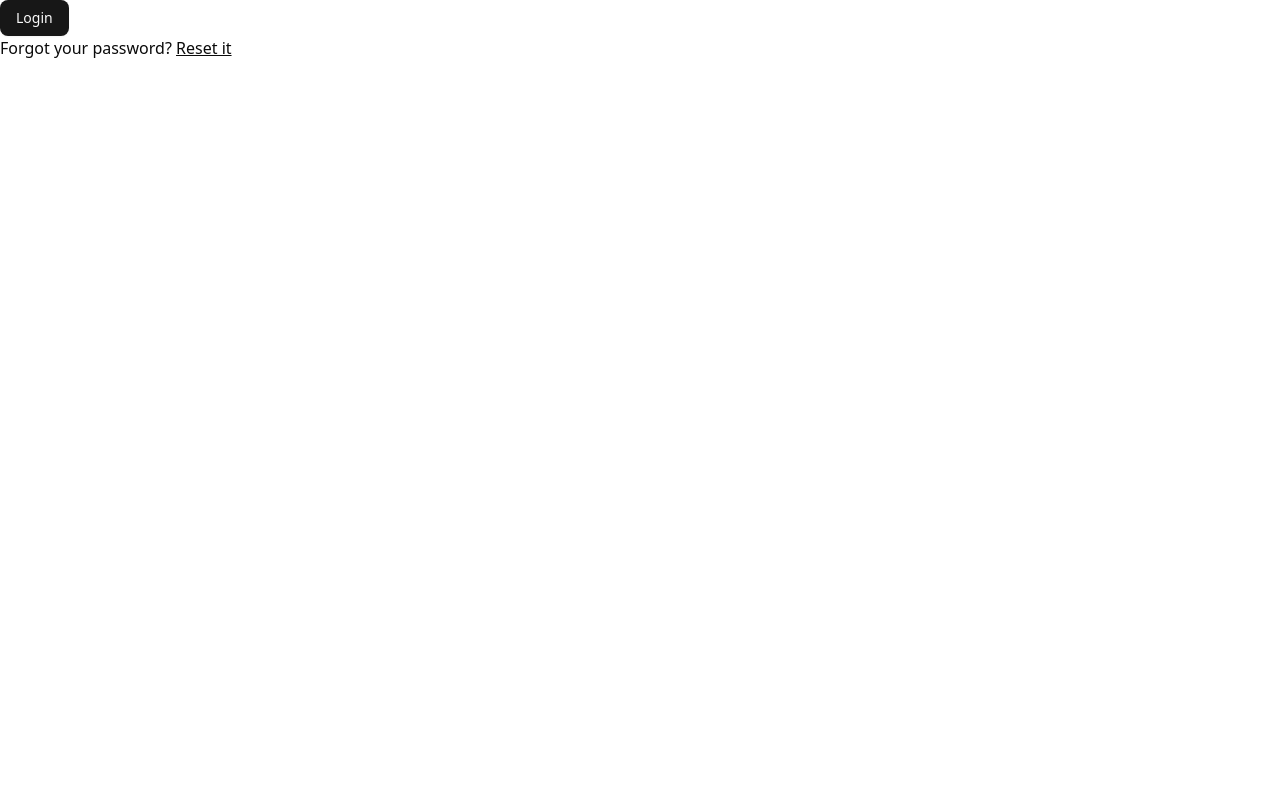
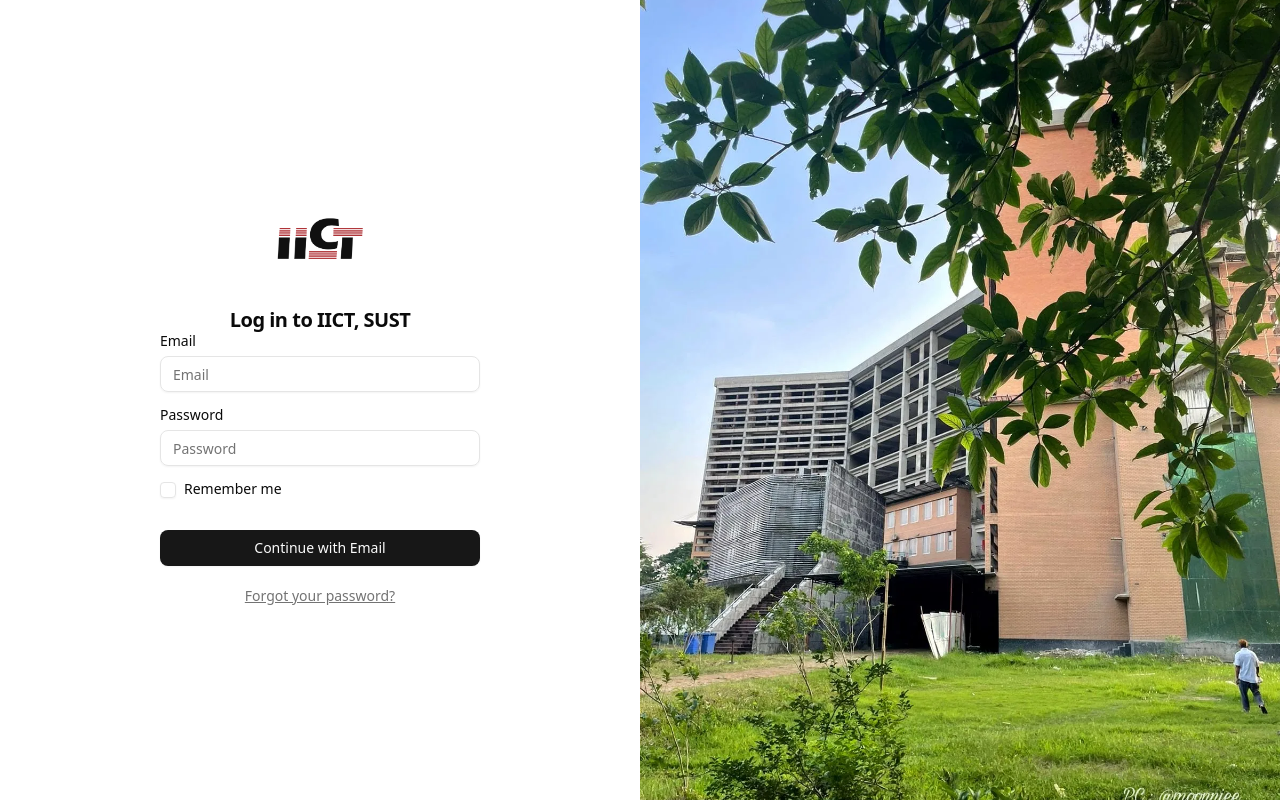
Before and after one commit to nixondebantu/IICT-SUST, a React (Vite) app in the folder client/: page /login in a window 1280 px wide. Built offline with nearby package versions, Linux system fonts and the light colour scheme.

Commit message:
feat: implement login form with validation and JWT handling

```diff
--- a/client/package.json
+++ b/client/package.json
@@ -11,6 +11,7 @@
   },
   "dependencies": {
     "@hookform/resolvers": "^4.1.3",
+    "@radix-ui/react-checkbox": "^1.1.4",
     "@radix-ui/react-label": "^2.1.2",
     "@radix-ui/react-slot": "^1.1.2",
     "@tailwindcss/vite": "^4.0.14",
--- a/client/src/app/(auth)/login/page.tsx
+++ b/client/src/app/(auth)/login/page.tsx
@@ -1,21 +1,137 @@
 import { Button } from "@/components/ui/button";
+import {
+  Form,
+  FormControl,
+  FormField,
+  FormItem,
+  FormLabel,
+  FormMessage,
+} from "@/components/ui/form";
+import { Input } from "@/components/ui/input";
+import { LoginReq } from "@/lib/dtos/auth.dto";
+import { useForm } from "react-hook-form";
+import { zodResolver } from "@hookform/resolvers/zod";
+import { loginValidator } from "@/lib/validators/auth.validator";
+import { Checkbox } from "@/components/ui/checkbox";
+import { useNavigate } from "react-router-dom";
+import { useEffect } from "react";
+import JWTService from "@/lib/services/cookies.service";
 import { toast } from "sonner";
 
-function Login() {
-  const onClick = () => {
-    toast("Login clicked");
+const Login = () => {
+  const form = useForm<LoginReq>({ resolver: zodResolver(loginValidator) });
+  const navigate = useNavigate();
+
+  const onSubmit = async (data: LoginReq) => {
+    console.log(data);
   };
+
+  useEffect(() => {
+    const tokenAvailable = JWTService.getJWT();
+    if (tokenAvailable) {
+      navigate("/dashboard");
+      toast.info("You are already logged in.");
+    }
+  }, []);
+
   return (
-    <div>
-      <Button onClick={onClick}>Login</Button>
-      <p>
-        Forgot your password?{" "}
-        <a href="/reset-password" className="underline">
-          Reset it
-        </a>
-      </p>
+    <div className="h-screen flex items-center justify-center">
+      <div className="w-full h-full grid lg:grid-cols-2">
+        <div className="max-w-xs m-auto w-full flex flex-col items-center">
+          <img className="h-24 w-24" src="./favicon.svg" />
+          <p className="mt-4 text-xl font-bold tracking-tight text-center">
+            Log in to IICT, SUST
+          </p>
+
+          <Form {...form}>
+            <form
+              className="w-full space-y-4"
+              onSubmit={form.handleSubmit(onSubmit)}
+            >
+              <FormField
+                control={form.control}
+                name="email"
+                render={({ field }) => (
+                  <FormItem>
+                    <FormLabel>Email</FormLabel>
+                    <FormControl>
+                      <Input
+                        type="email"
+                        placeholder="Email"
+                        className="w-full"
+                        {...field}
+                      />
+                    </FormControl>
+                    <FormMessage />
+                  </FormItem>
+                )}
+              />
+              <FormField
+                control={form.control}
+                name="password"
+                render={({ field }) => (
+                  <FormItem>
+                    <FormLabel>Password</FormLabel>
+                    <FormControl>
+                      <Input
+                        type="password"
+                        placeholder="Password"
+                        className="w-full"
+                        {...field}
+                      />
+                    </FormControl>
+                    <FormMessage />
+                  </FormItem>
+                )}
+              />
+              <FormField
+                control={form.control}
+                name="remember"
+                render={({ field }) => (
+                  <FormItem>
+                    <div className="flex gap-2">
+                      <Checkbox
+                        id="remember"
+                        checked={field.value} // Use `checked` instead of `value`
+                        onCheckedChange={field.onChange} // Ensure correct event handling
+                      />
+                      <label
+                        htmlFor="remember"
+                        className="text-sm font-medium leading-none peer-disabled:cursor-not-allowed peer-disabled:opacity-70"
+                      >
+                        Remember me
+                      </label>
+                    </div>
+                  </FormItem>
+                )}
+              />
+              <Button type="submit" className="mt-4 w-full">
+                Continue with Email
+              </Button>
+            </form>
+          </Form>
+
+          <div className="mt-5 space-y-5">
+            <a
+              href="/reset-password"
+              className="text-sm block underline text-muted-foreground text-center"
+            >
+              Forgot your password?
+            </a>
+          </div>
+        </div>
+        <div
+          className="bg-muted hidden lg:block"
+          style={{
+            backgroundImage: "url('./images/IICT-login.webp')",
+            backgroundSize: "cover",
+            backgroundPosition: "center",
+            backgroundRepeat: "no-repeat",
+          }}
+        />
+      </div>
     </div>
   );
-}
+};
 
 export default Login;
--- /dev/null
+++ b/client/src/components/ui/checkbox.tsx
@@ -0,0 +1,30 @@
+import * as React from "react"
+import * as CheckboxPrimitive from "@radix-ui/react-checkbox"
+import { CheckIcon } from "lucide-react"
+
+import { cn } from "@/lib/utils"
+
+function Checkbox({
+  className,
+  ...props
+}: React.ComponentProps<typeof CheckboxPrimitive.Root>) {
+  return (
+    <CheckboxPrimitive.Root
+      data-slot="checkbox"
+      className={cn(
+        "peer border-input dark:bg-input/30 data-[state=checked]:bg-primary data-[state=checked]:text-primary-foreground dark:data-[state=checked]:bg-primary data-[state=checked]:border-primary focus-visible:border-ring focus-visible:ring-ring/50 aria-invalid:ring-destructive/20 dark:aria-invalid:ring-destructive/40 aria-invalid:border-destructive size-4 shrink-0 rounded-[4px] border shadow-xs transition-shadow outline-none focus-visible:ring-[3px] disabled:cursor-not-allowed disabled:opacity-50",
+        className
+      )}
+      {...props}
+    >
+      <CheckboxPrimitive.Indicator
+        data-slot="checkbox-indicator"
+        className="flex items-center justify-center text-current transition-none"
+      >
+        <CheckIcon className="size-3.5" />
+      </CheckboxPrimitive.Indicator>
+    </CheckboxPrimitive.Root>
+  )
+}
+
+export { Checkbox }
--- /dev/null
+++ b/client/src/components/ui/input.tsx
@@ -0,0 +1,21 @@
+import * as React from "react"
+
+import { cn } from "@/lib/utils"
+
+function Input({ className, type, ...props }: React.ComponentProps<"input">) {
+  return (
+    <input
+      type={type}
+      data-slot="input"
+      className={cn(
+        "file:text-foreground placeholder:text-muted-foreground selection:bg-primary selection:text-primary-foreground dark:bg-input/30 border-input flex h-9 w-full min-w-0 rounded-md border bg-transparent px-3 py-1 text-base shadow-xs transition-[color,box-shadow] outline-none file:inline-flex file:h-7 file:border-0 file:bg-transparent file:text-sm file:font-medium disabled:pointer-events-none disabled:cursor-not-allowed disabled:opacity-50 md:text-sm",
+        "focus-visible:border-ring focus-visible:ring-ring/50 focus-visible:ring-[3px]",
+        "aria-invalid:ring-destructive/20 dark:aria-invalid:ring-destructive/40 aria-invalid:border-destructive",
+        className
+      )}
+      {...props}
+    />
+  )
+}
+
+export { Input }
--- /dev/null
+++ b/client/src/lib/utils/httpClient.ts
@@ -0,0 +1,25 @@
+import axios from "axios";
+import { APIUrl } from "../constants/url.config";
+import JWTService from "../services/cookies.service";
+
+const httpClient = axios.create({
+  baseURL: APIUrl.base,
+  headers: {
+    "Content-Type": "application/json",
+  },
+});
+
+httpClient.interceptors.request.use(
+  (config) => {
+    const token = JWTService.getJWT();
+    if (token) {
+      config.headers.Authorization = `Bearer ${token}`;
+    }
+    return config;
+  },
+  (error) => {
+    return Promise.reject(error);
+  }
+);
+
+export default httpClient;
--- /dev/null
+++ b/client/src/lib/validators/auth.validator.ts
@@ -0,0 +1,7 @@
+import { z } from "zod";
+
+export const loginValidator = z.object({
+  email: z.string().email("Please enter a valid email address"),
+  password: z.string().min(1, "Password is required"),
+  remember: z.boolean(),
+});
--- a/client/vite.config.ts
+++ b/client/vite.config.ts
@@ -11,4 +11,7 @@ export default defineConfig({
       "@": path.resolve(__dirname, "./src"),
     },
   },
+  server: {
+    port: 3000,
+  },
 });
```
Also changed, not shown: client/src/lib/dtos/auth.dto.ts (added, +10 -0 lines), client/public/images/IICT-login.webp (added), 1 other file (tests, documents, lock files or other folders).
